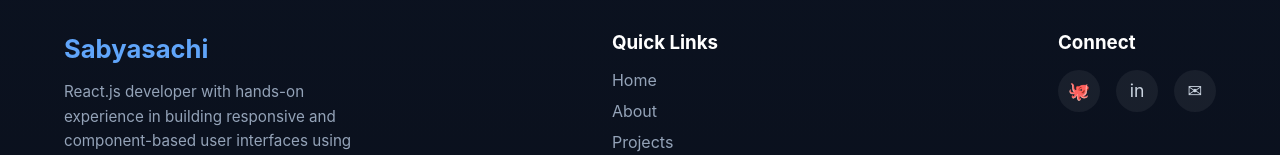
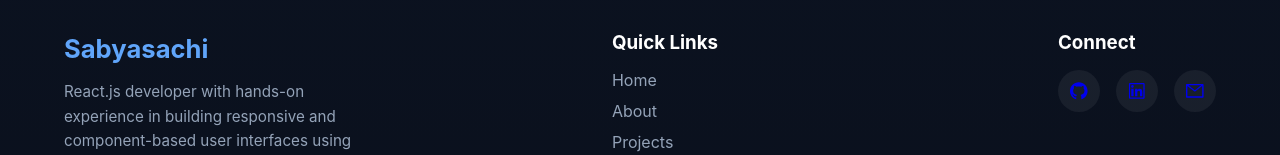
Before and after one commit to sabyasachirakshit/sr-portfolio, a React (Create React App) app: page / in a window 1280 px wide. Shown: the part 756-911 px from the top of the page. Built offline with nearby package versions, Linux system fonts and the light colour scheme.

Commit message:
feat: enhance Footer component with social media icons and improve description formatting

```diff
--- a/src/components/Common/Footer.js
+++ b/src/components/Common/Footer.js
@@ -1,4 +1,10 @@
 import "../../styles/Footer/footer.css";
+
+import {
+  GithubOutlined,
+  LinkedinOutlined,
+  MailOutlined,
+} from "@ant-design/icons";
 
 export default function Footer() {
   return (
@@ -8,17 +14,19 @@ export default function Footer() {
         <div className="footer-about">
           <h2 className="footer-name">Sabyasachi</h2>
           <p className="footer-desc">
-            React.js developer with hands-on experience in building responsive and component-based user interfaces using
-modern JavaScript (ES6+). Familiar with React hooks, state management, and reusable component design, with a
-focus on clean code and maintainable architecture and making responsive web screens using media queries.
-Comfortable working with REST APIs, version control, and modern frontend workflows, and continuously
-improving skills through practical implementation and learning.
-
+            React.js developer with hands-on experience in building responsive
+            and component-based user interfaces using modern JavaScript (ES6+).
+            Familiar with React hooks, state management, and reusable component
+            design, with a focus on clean code and maintainable architecture and
+            making responsive web screens using media queries. Comfortable
+            working with REST APIs, version control, and modern frontend
+            workflows, and continuously improving skills through practical
+            implementation and learning.
           </p>
         </div>
 
         {/* CENTER */}
-        <div className="footer-links" style={{paddingRight:"7rem"}}>
+        <div className="footer-links" style={{ paddingRight: "7rem" }}>
           <h3>Quick Links</h3>
           <ul>
             <li
@@ -64,9 +72,33 @@ improving skills through practical implementation and learning.
         <div className="footer-connect">
           <h3>Connect</h3>
           <div className="social-icons">
-            <span className="icon">🐙</span>
-            <span className="icon">in</span>
-            <span className="icon">✉</span>
+            <a
+              href="https://github.com/sabyasachirakshit"
+              target="_blank"
+              rel="noopener noreferrer"
+              className="icon"
+              aria-label="GitHub"
+            >
+              <GithubOutlined />
+            </a>
+
+            <a
+              href="https://www.linkedin.com/in/sabyasachi-rakshit/"
+              target="_blank"
+              rel="noopener noreferrer"
+              className="icon"
+              aria-label="LinkedIn"
+            >
+              <LinkedinOutlined />
+            </a>
+
+            <a
+              href="mailto:sabyasachirakshitacs19@.com"
+              className="icon"
+              aria-label="Email"
+            >
+              <MailOutlined />
+            </a>
           </div>
         </div>
       </div>
```
